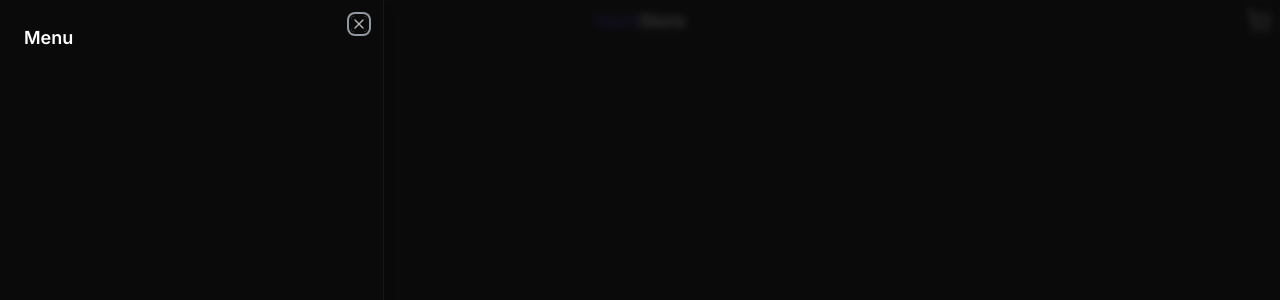
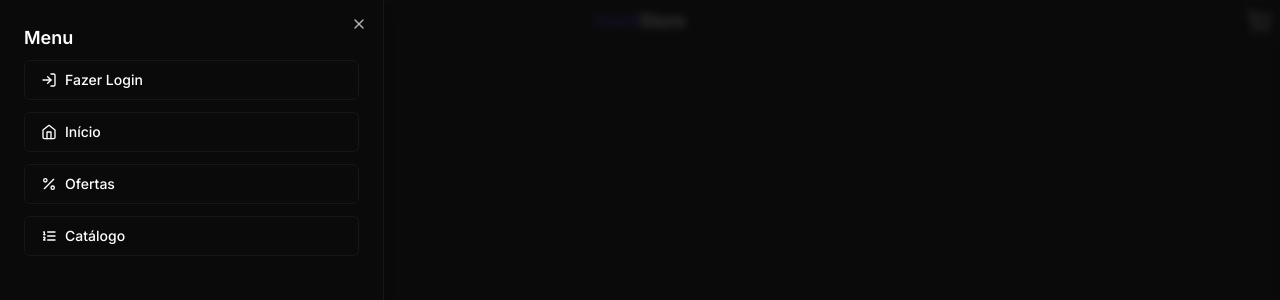
Before and after one commit to JonathasRosa/HavitStore, a Next.js app in the folder vs-0.1/: page / in a window 1280 px wide. Both pictures are taken after a click on the button 21 px from the left and 21 px from the top of the page. Shown: the top 300 px of the page. Built offline with nearby package versions, Linux system fonts and the light colour scheme.

Commit message:
feat: add header meno using sheet component

```diff
--- a/vs-0.1/src/components/ui/header.tsx
+++ b/vs-0.1/src/components/ui/header.tsx
@@ -1,4 +1,4 @@
-import { MenuIcon, ShoppingCartIcon } from "lucide-react";
+import { HomeIcon, ListOrderedIcon, LogInIcon, MenuIcon, PercentIcon, ShoppingCartIcon } from "lucide-react";
 import { Button } from "./button";
 import { Card } from "./card";
 import { Sheet, SheetContent, SheetHeader, SheetTrigger } from "./sheet";
@@ -13,8 +13,26 @@ return (
         </Button>
         </SheetTrigger>
 
-        <SheetContent side="left">
+        <SheetContent className="w-[300px] sm:w-[450px]" side="left">
             <SheetHeader className="text-left text-lg font-semibold">Menu</SheetHeader>
+            <div className="mt-2 flex flex-col gap-3">
+                <Button variant="outline" className="w-full justify-start gap-2">
+                    <LogInIcon size={16}/>
+                    Fazer Login
+                </Button>
+                <Button variant="outline" className="w-full justify-start gap-2">
+                    <HomeIcon size={16}/>
+                    Início
+                </Button>
+                <Button variant="outline" className="w-full justify-start gap-2">
+                    <PercentIcon size={16}/>
+                    Ofertas
+                </Button>
+                <Button variant="outline" className="w-full justify-start gap-2">
+                    <ListOrderedIcon size={16}/>
+                    Catálogo
+                </Button>
+            </div>
         </SheetContent>
         </Sheet>
 
```
